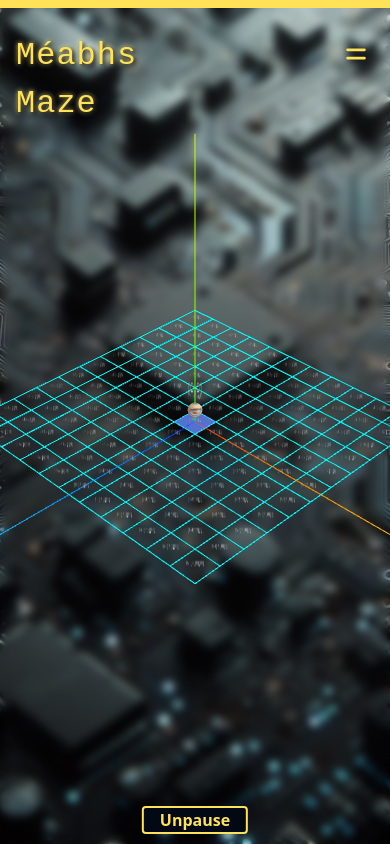
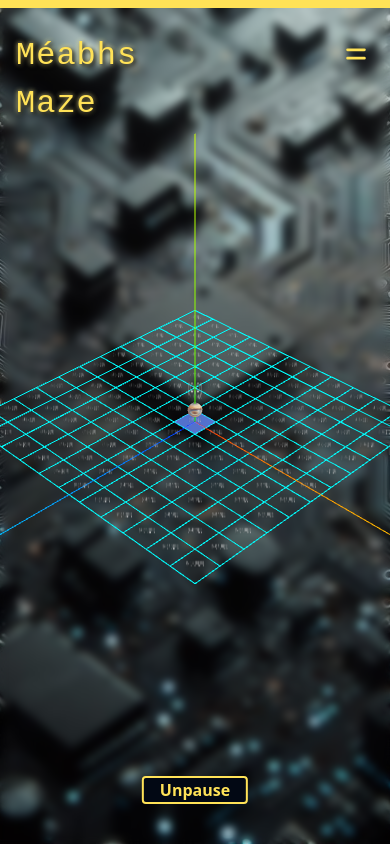
Before and after one commit to BlackBoxEngineering/react-three-grid, a React (Create React App) app: page / in a window 390 px wide. Built offline with nearby package versions, Linux system fonts and the light colour scheme.

Commit message:
Updated BtnPause Positioning as it was too low on some mobile devices.

```diff
--- a/src/components/pages/MeabhsMaze.jsx
+++ b/src/components/pages/MeabhsMaze.jsx
@@ -25,12 +25,11 @@ function MeabhsMaze() {
 
   return (
     <div>
-      <div className="bbmThreeScene">
-      <div id="bbmThreeScene" ref={mountRef} className="flex flex-wrap w-screen h-screen backdrop-blur-sm"/>
-    </div>
-    <button id="pauseBtn" className="pauseBtn bbmBtn" onClick={ togglePauseGrid }>{ btnmsg }</button>
+      <div className="bbmThreeScene"><div id="bbmThreeScene" ref={mountRef} className="flex flex-wrap w-screen h-screen backdrop-blur-sm"/></div>
+      <button id="pauseBtn" className="pauseBtn bbmBtn fixed bottom-10 left-1/2 transform -translate-x-1/2"onClick={togglePauseGrid}>{btnmsg}</button>
     </div>
   );
+
 }
 
 export default MeabhsMaze;
```
